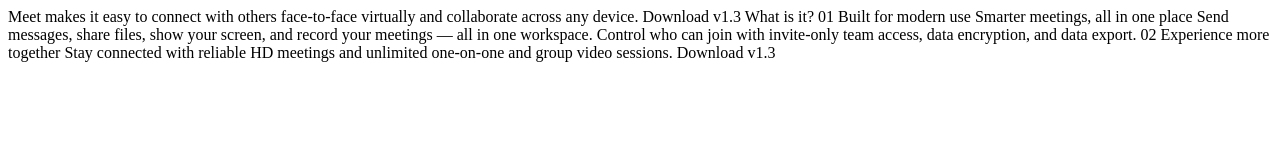
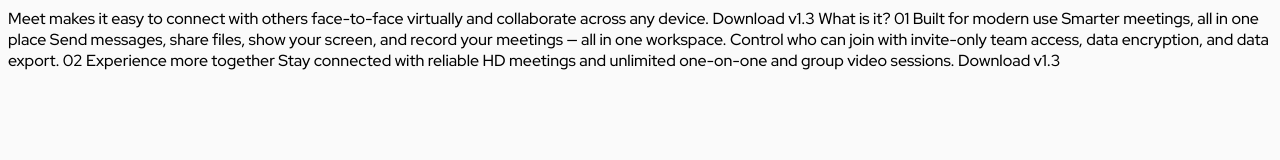
Before and after one commit to Fillschjbo/meet-landing-page, a plain HTML site: page starter-code/index.html in a window 1280 px wide. Drawn offline with Linux system fonts and the light colour scheme.

Commit message:
added styles

```diff
--- a/starter-code/index.html
+++ b/starter-code/index.html
@@ -3,8 +3,11 @@
 <head>
   <meta charset="UTF-8">
   <meta name="viewport" content="width=device-width, initial-scale=1.0">
-
+  <link rel="stylesheet" type="text/css" href="styles.css">
   <link rel="icon" type="image/png" sizes="32x32" href="assets/favicon-32x32.png">
+  <link rel="preconnect" href="https://fonts.googleapis.com">
+  <link rel="preconnect" href="https://fonts.gstatic.com" crossorigin>
+  <link href="https://fonts.googleapis.com/css2?family=Red+Hat+Display:wght@500;900&display=swap" rel="stylesheet">
 
   <title>Frontend Mentor | Meet landing page</title>
 </head>
--- /dev/null
+++ b/starter-code/styles.css
@@ -0,0 +1,4 @@
+* {
+    background-color: #FAFAFA;
+    font-family: 'Red Hat Display', sans-serif;
+}
```
